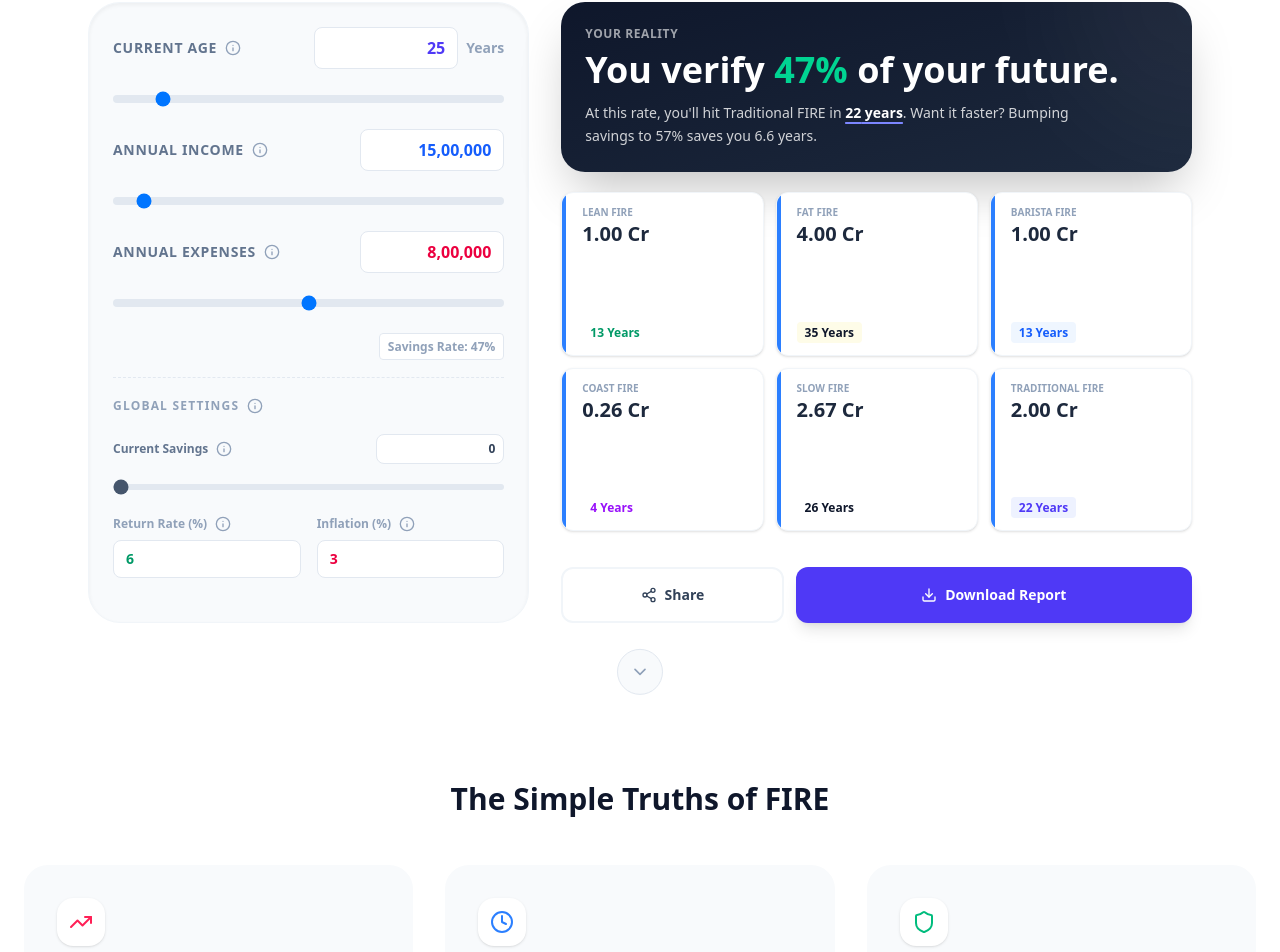
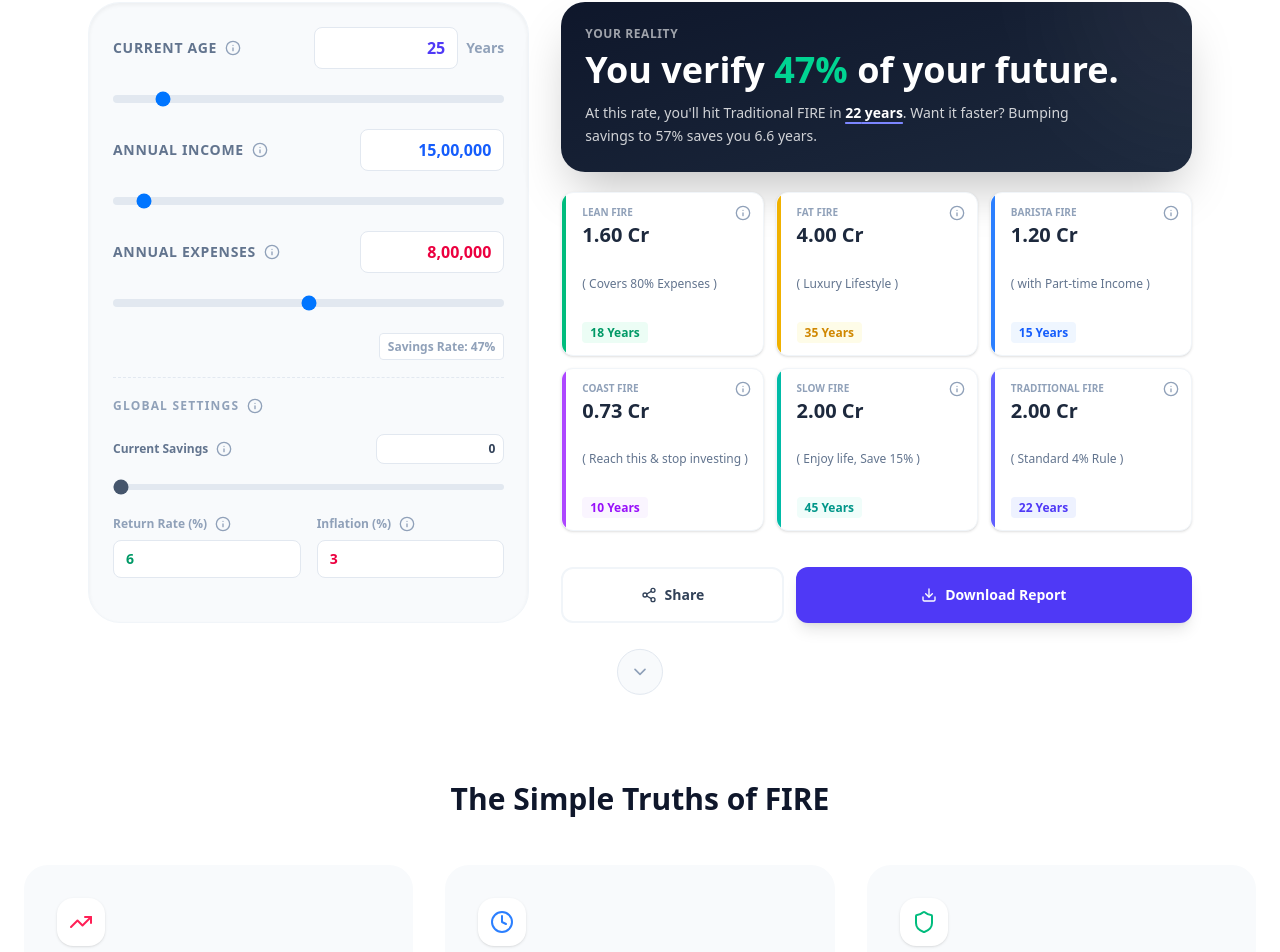
Before and after one commit to Rebaka8/retirement-calculator-app, a React (Vite) app: page / in a window 1280 px wide. Shown: the part 3513-4465 px from the top of the page. Built offline with nearby package versions, Linux system fonts and the light colour scheme.

Commit message:
Refine Coast FIRE calculation and UI

```diff
--- a/src/components/Calculator/FireWidget.jsx
+++ b/src/components/Calculator/FireWidget.jsx
@@ -571,7 +571,7 @@ const FireWidget = () => {
                                         </label>
                                         <FormattedInput
                                             value={data.investmentReturnRate}
-                                            onChange={(e) => updateData('investmentReturnRate', parseVal(e.target.value))}
+                                            onChange={(e) => updateData('investmentReturnRate', e.target.value)}
                                             className="w-full bg-white border border-slate-200 rounded-lg px-3 py-2 text-sm font-bold text-emerald-600 outline-none focus:border-emerald-500 focus:ring-2 focus:ring-emerald-200 transition-all"
                                         />
                                     </div>
@@ -582,7 +582,7 @@ const FireWidget = () => {
                                         </label>
                                         <FormattedInput
                                             value={data.inflationRate}
-                                            onChange={(e) => updateData('inflationRate', parseVal(e.target.value))}
+                                            onChange={(e) => updateData('inflationRate', e.target.value)}
                                             className="w-full bg-white border border-slate-200 rounded-lg px-3 py-2 text-sm font-bold text-rose-600 outline-none focus:border-rose-500 focus:ring-2 focus:ring-rose-200 transition-all"
                                         />
                                     </div>
@@ -649,46 +649,133 @@ const FireWidget = () => {
                         <div className="grid grid-cols-2 lg:grid-cols-3 gap-3 flex-1">
                             {Object.entries(mode === 'income' ? fireNumbers : {
                                 traditional: data.targetCorpus,
-                                lean: data.targetCorpus * 0.7,
+                                lean: data.targetCorpus * 0.8,
                                 fat: data.targetCorpus * 2,
-                                barista: data.targetCorpus * 0.55,
-                                slow: data.targetCorpus * (33.33 / 25),
-                                coast: (() => {
-                                    // Calculate Coast for Goal Mode
-                                    // Target required NOW to grow to Goal in 'yearsToRetire'
-                                    const r = (data.investmentReturnRate - data.inflationRate) / 100;
-                                    const t = data.yearsToRetire || 15;
-                                    return data.targetCorpus / Math.pow(1 + (r > 0 ? r : 0.001), t);
-                                })()
+                                barista: data.targetCorpus * 0.6,
+                                slow: data.targetCorpus,
+                                coast: data.targetCorpus
                             }).map(([key, rawVal]) => {
-                                // In Goal Mode, use the Required Monthly Savings * 12 as the hypothetical "Annual Savings"
-                                // This shows "If I save the recommended amount, here is when I hit each milestone"
-                                const savingsParam = mode === 'income' ? null : (monthlySavings * 12);
+                                let val = rawVal;
+                                let isImpossible = false;
 
-                                const val = rawVal || 0;
-                                const years = calculateYearsToTarget(val, data, savingsParam);
-                                const corpus = formatToCr(val);
-                                const colorMap = {
-                                    lean: 'emerald', fat: 'yellow', barista: 'blue',
-                                    coast: 'purple', traditional: 'indigo', slow: 'teal'
+                                // Special Handling for Coast FIRE
+                                if (key === 'coast') {
+                                    if (mode !== 'income') {
+                                        // Goal Mode: Calculate Coast PV manually based on Target Corpus
+                                        const r = (parseFloat(data.investmentReturnRate) || 6) / 100;
+                                        const i = (parseFloat(data.inflationRate) || 3) / 100;
+                                        const realReturn = ((1 + r) / (1 + i)) - 1;
+
+                                        if (realReturn <= 0) {
+                                            val = Number.POSITIVE_INFINITY;
+                                        } else {
+                                            const currentAge = parseFloat(data.currentAge) || 25;
+                                            const yearsToGrow = Math.max(0, 60 - currentAge);
+                                            val = data.targetCorpus / Math.pow(1 + realReturn, yearsToGrow);
+                                        }
+                                    }
+
+                                    // Check for impossibility (from Context or Manual Calc above)
+                                    if (!Number.isFinite(val)) {
+                                        isImpossible = true;
+                                    }
+                                }
+
+                                // Savings Parameter Logic
+                                let savingsParam = null;
+                                // Coast FIRE check: We REMOVED the "savingsParam = 0" override.
+                                // We now want to see how long to reach the Coast Number with CURRENT savings.
+
+                                // Slow FIRE: Slower path, assume only 15% savings of income
+                                if (key === 'slow') savingsParam = (data.annualIncome || 0) * 0.15;
+
+                                // Goal Mode Override for others
+                                if (mode !== 'income' && key !== 'coast' && key !== 'slow') {
+                                    savingsParam = monthlySavings * 12;
+                                }
+
+                                const years = isImpossible ? '--' : calculateYearsToTarget(val, data, savingsParam);
+                                const corpus = isImpossible ? 'N/A' : formatToCr(val);
+
+                                // Tailwind Static Class Map
+                                const CARD_STYLES = {
+                                    lean: {
+                                        border: 'hover:border-emerald-200',
+                                        line: 'bg-emerald-500',
+                                        badge: 'text-emerald-600 bg-emerald-50'
+                                    },
+                                    fat: {
+                                        border: 'hover:border-yellow-200',
+                                        line: 'bg-yellow-500',
+                                        badge: 'text-yellow-600 bg-yellow-50'
+                                    },
+                                    barista: {
+                                        border: 'hover:border-blue-200',
+                                        line: 'bg-blue-500',
+                                        badge: 'text-blue-600 bg-blue-50'
+                                    },
+                                    coast: {
+                                        border: 'hover:border-purple-200',
+                                        line: 'bg-purple-500',
+                                        badge: 'text-purple-600 bg-purple-50'
+                                    },
+                                    traditional: {
+                                        border: 'hover:border-indigo-200',
+                                        line: 'bg-indigo-500',
+                                        badge: 'text-indigo-600 bg-indigo-50'
+                                    },
+                                    slow: {
+                                        border: 'hover:border-teal-200',
+                                        line: 'bg-teal-500',
+                                        badge: 'text-teal-600 bg-teal-50'
+                                    }
+                                };
+
+                                const style = CARD_STYLES[key] || CARD_STYLES.traditional;
+
+                                const descriptions = {
+                                    lean: '( Covers 80% Expenses )',
+                                    barista: '( with Part-time Income )',
+                                    coast: '( Reach this & stop investing )',
+                                    slow: '( Enjoy life, Save 15% )',
+                                    fat: '( Luxury Lifestyle )',
+                                    traditional: '( Standard 4% Rule )'
+                                };
+
+                                const tooltips = {
+                                    coast: "Years until you can stop investing and let compounding do the rest (Target: Age 60)."
                                 };
 
                                 // Skip 'normal' or other internal keys
                                 if (key === 'normal') return null;
 
                                 return (
-                                    <div key={key} className={`bg-white border border-slate-100 p-3 rounded-xl shadow-sm relative overflow-hidden group hover:border-${colorMap[key]}-200 transition-colors`}>
-                                        <div className={`absolute top-0 left-0 w-1 h-full bg-blue-500`} />
+                                    <div key={key} className={`bg-white border border-slate-100 p-3 rounded-xl shadow-sm relative overflow-hidden group transition-colors ${style.border}`}>
+                                        <div className={`absolute top-0 left-0 w-1 h-full ${style.line}`} />
                                         <div className="pl-2 h-full flex flex-col justify-between">
                                             <div>
-                                                <div className="text-[10px] font-bold text-slate-400 uppercase">{key} FIRE</div>
-                                                <div className="font-bold text-slate-800 text-xl">{corpus} Cr</div>
+                                                <div className="flex justify-between items-start">
+                                                    <div className="text-[10px] font-bold text-slate-400 uppercase">{key} FIRE</div>
+                                                    <Tooltip text={tooltips[key] || descriptions[key]} />
+                                                </div>
+                                                <div className="font-bold text-slate-800 text-xl">
+                                                    {isImpossible ? (
+                                                        <span className="text-xs text-rose-500">Coast FIRE not possible with non-positive real returns</span>
+                                                    ) : (
+                                                        <>{corpus} Cr</>
+                                                    )}
+                                                </div>
                                             </div>
-                                            <div className="mt-2">
-                                                <span className={`text-xs font-extrabold text-${colorMap[key]}-600 bg-${colorMap[key]}-50 px-2 py-0.5 rounded`}>
-                                                    {years} Years
-                                                </span>
+                                            <div className="mt-2 text-xs text-slate-500 font-medium">
+                                                {descriptions[key]}
                                             </div>
+                                            {!isImpossible && (
+                                                <div className="mt-2">
+                                                    <span className={`text-xs font-extrabold px-2 py-0.5 rounded ${style.badge}`}>
+                                                        {years} Years
+                                                    </span>
+                                                </div>
+                                            )}
                                         </div>
                                     </div>
                                 );
--- a/src/context/FireContext.jsx
+++ b/src/context/FireContext.jsx
@@ -39,23 +39,33 @@ export const FireProvider = ({ children }) => {
 
     const fireNumbers = useMemo(() => {
         const expenses = parseFloat(data.annualExpenses) || 0;
+        const COAST_TARGET_AGE = 60;
+        const IMPOSSIBLE = Number.POSITIVE_INFINITY;
+        // const LOW_REAL_RETURN_THRESHOLD = 0.005; // Could be used for UI validation
 
-        // Multipliers based on User Definitions
-        const traditionalFire = expenses * 25;       // Standard 4% rule
-        const leanFire = expenses * 12.5;            // 8% withdrawal (50% expenses)
-        const fatFire = expenses * 50;               // 2% withdrawal (Luxury)
-        const baristaFire = expenses * 12.5;         // Same as Lean (Part-time covers rest)
-        const slowFire = expenses * 33.33;           // 3% withdrawal (Conservative)
+        // Calculate Real Return for Coast FIRE logic validity
+        const r = (parseFloat(data.investmentReturnRate) || 6) / 100;
+        const i = (parseFloat(data.inflationRate) || 3) / 100;
+        const realReturn = ((1 + r) / (1 + i)) - 1;
 
-        // Coast FIRE: Amount needed NOW to hit Traditional FIRE by 60 without further saving
-        const currentAgeVal = parseFloat(data.currentAge) || 30; // Changed to currentAge as per recent naming
-        const yearsTo60 = Math.max(0, 60 - currentAgeVal);
+        // Multipliers based on Industry Standards & User Feedback
+        const traditionalFire = expenses * 25;       // Standard 25x (4% rule)
+        const leanFire = expenses * 20;              // 25x of 80% expenses (More frugal)
+        const fatFire = expenses * 50;               // 50x expenses (2% withdrawal for luxury)
+        const baristaFire = expenses * 15;           // 25x of 60% expenses (Assumes side gig covers 40%)
 
-        // Use Real Rate for Coasting calculation ?? Or Nominal?
-        // Standard Coast FIRE usually uses Nominal Rate assumption for compounding (e.g. 8% growth)
-        // User example used 1.08 assuming 8%. Let's use user's investmentReturnRate (nominal).
-        const rate = (parseFloat(data.investmentReturnRate) || 6) / 100;
-        const coastFire = traditionalFire / Math.pow(1 + rate, yearsTo60);
+        // Coast FIRE: Amount needed TODAY to grow to Traditional FIRE by Age 60 without further contribution
+        let coastFire;
+        if (realReturn <= 0) {
+            coastFire = IMPOSSIBLE;
+        } else {
+            const currentAge = parseFloat(data.currentAge) || 25; // Default age if missing
+            const yearsToGrow = Math.max(0, COAST_TARGET_AGE - currentAge);
+            coastFire = traditionalFire / Math.pow(1 + realReturn, yearsToGrow);
+        }
+
+        // Slow FIRE: Target is same as traditional, but implemented via verifying path with lower savings rate
+        const slowFire = traditionalFire;
 
         return {
             lean: leanFire,
@@ -95,8 +105,18 @@ export const FireProvider = ({ children }) => {
         const inflation = (parseFloat(currentData.inflationRate) || 3) / 100;
         const realReturn = ((1 + returnRate) / (1 + inflation)) - 1;
 
-        if (savings <= 0 && netWorth < target) return '∞'; // Changed condition to allow coasting if NetWorth > Target
+        // Check if goal is reachable
+        // 1. If we are already there
         if (netWorth >= target) return '0';
+
+        // 2. If savings are negative/zero AND we don't have enough growth from corpus to overcome it
+        // If savings is 0, we can still reach target if realReturn > 0 and netWorth > 0
+        if (savings <= 0) {
+            if (realReturn <= 0) return '∞'; // No growth, no savings -> Never reach
+            if (netWorth <= 0) return '∞';  // No corpus, no savings -> Never reach
+            // If netWorth * realReturn + savings < 0, we are losing money faster than growing
+            if ((netWorth * realReturn) + savings <= 0) return '∞';
+        }
 
         // NPER logic
         // n = ln((PMT + PV*r) / (PMT - FV*r)) / ln(1+r) ?
```
